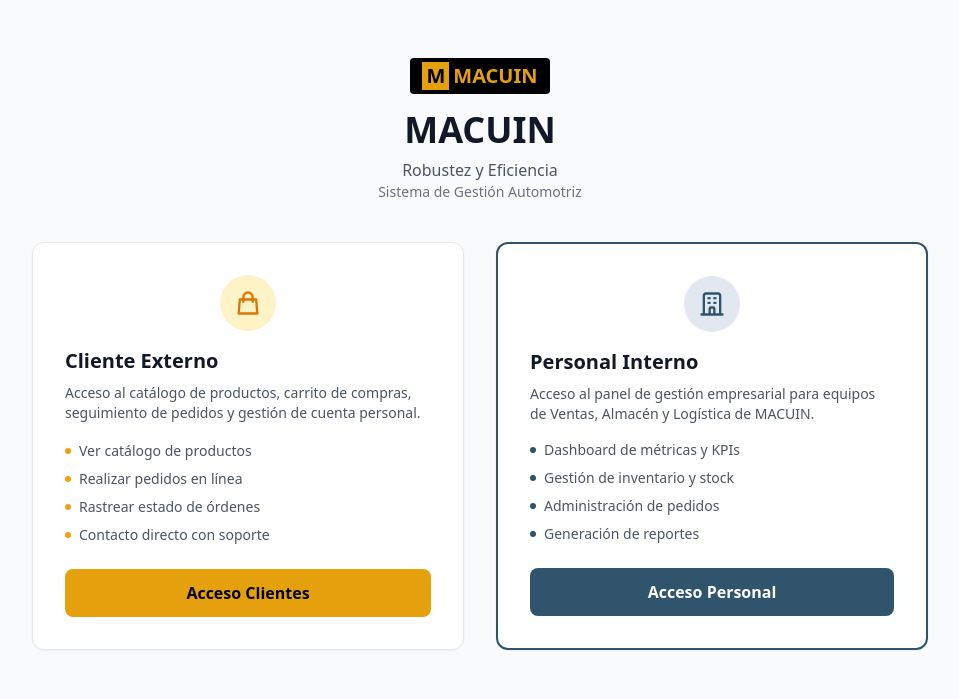
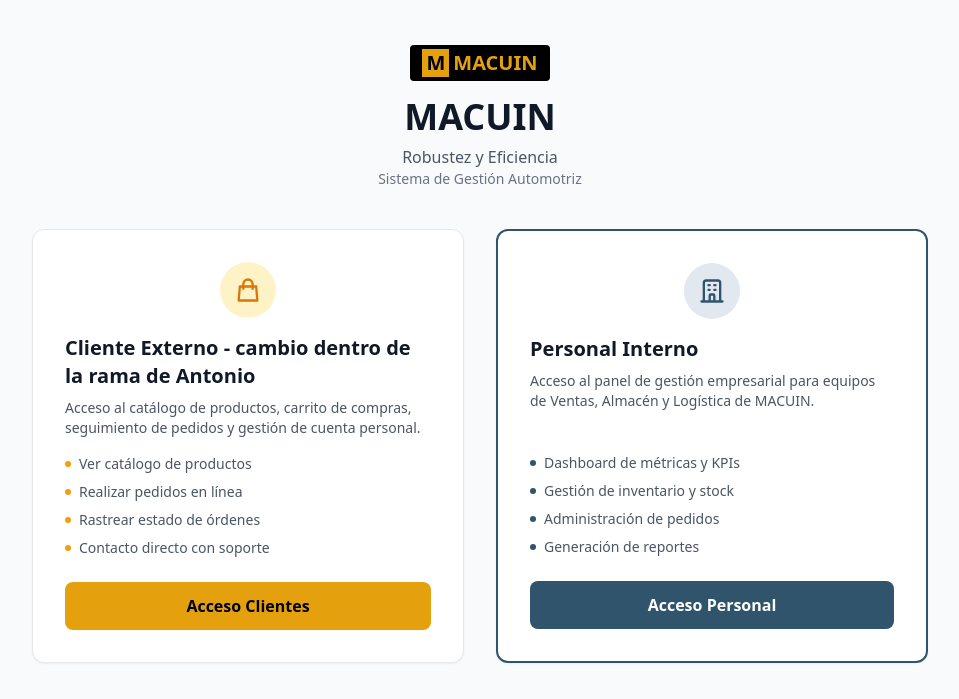
Before and after one commit to DnielCC/Macuin, a Laravel app: page / in a window 1280 px wide. Shown: the top 699 px of the page, without its empty margins (160-1119 px from the left). Run offline with Laravel 12, Linux system fonts and the light colour scheme; some libraries are stand-ins or nearby versions; some web fonts are replaced.

Commit message:
Cambio de prueba - Solo texto sin importancia

```diff
--- a/Laravel/resources/views/selector.blade.php
+++ b/Laravel/resources/views/selector.blade.php
@@ -34,7 +34,7 @@
             <div class="w-14 h-14 rounded-full bg-amber-100 flex items-center justify-center mx-auto mb-4">
                 <svg class="w-7 h-7 text-amber-600" fill="none" stroke="currentColor" viewBox="0 0 24 24"><path stroke-linecap="round" stroke-linejoin="round" stroke-width="2" d="M16 11V7a4 4 0 00-8 0v4M5 9h14l1 12H4L5 9z"/></svg>
             </div>
-            <h2 class="text-xl font-semibold text-gray-900 mb-2">Cliente Externo</h2>
+            <h2 class="text-xl font-semibold text-gray-900 mb-2">Cliente Externo - cambio dentro de la rama de Antonio</h2>
             <p class="text-gray-600 text-sm mb-4 flex-1">Acceso al catálogo de productos, carrito de compras, seguimiento de pedidos y gestión de cuenta personal.</p>
             <ul class="space-y-2 mb-6 text-sm text-gray-600">
                 <li class="flex items-center gap-2"><span class="w-1.5 h-1.5 rounded-full bg-amber-500"></span> Ver catálogo de productos</li>
```
